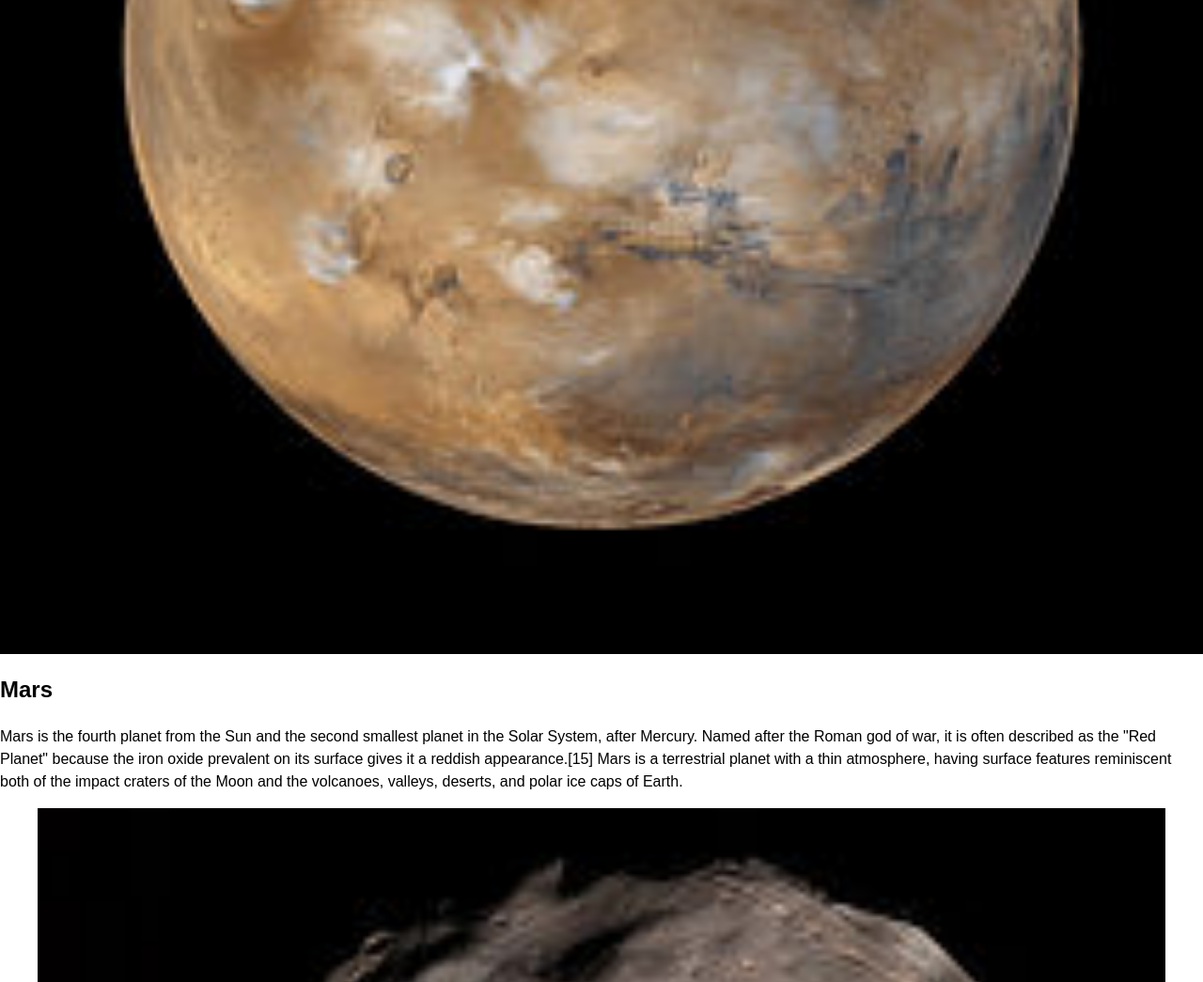
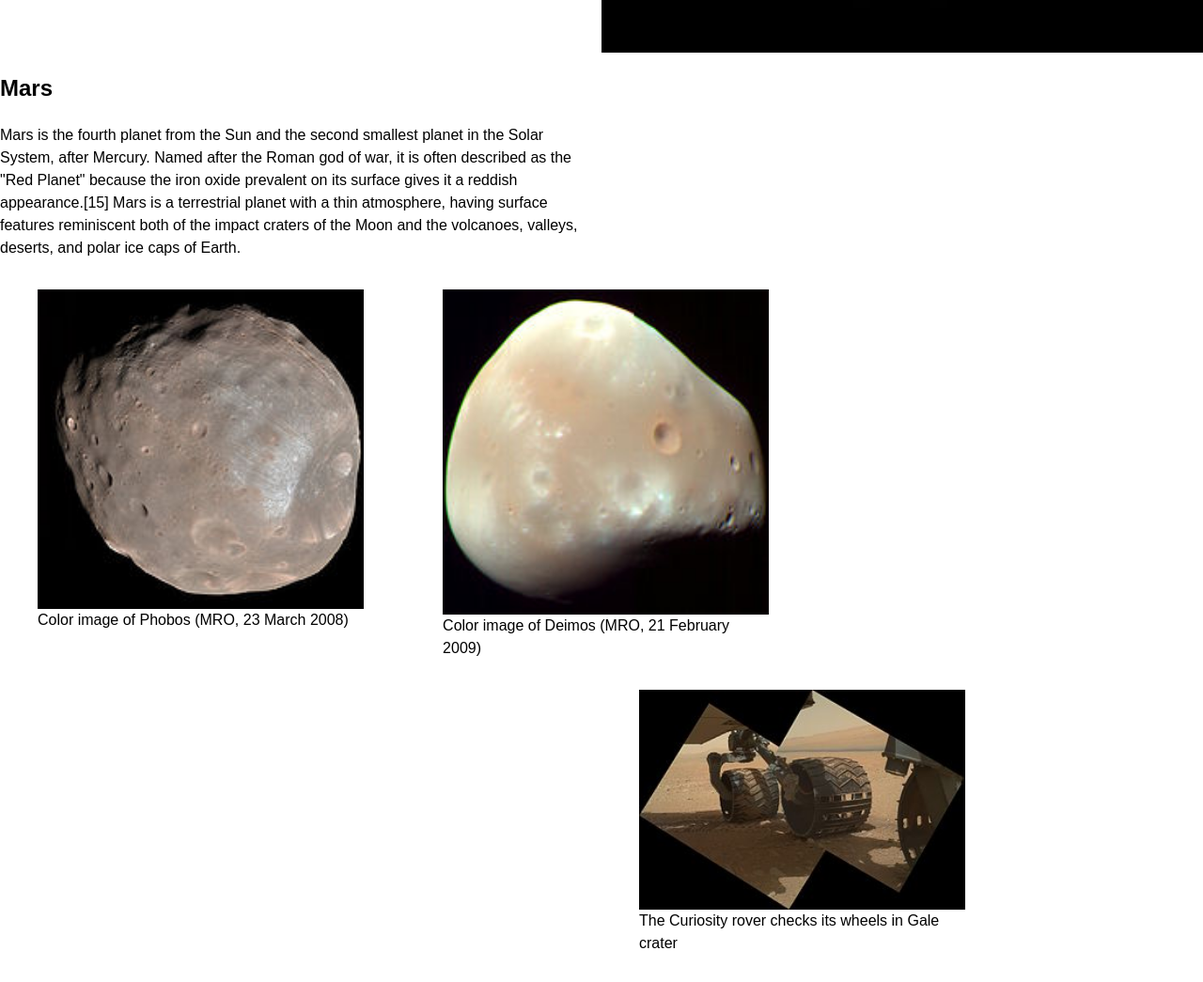
Before and after one commit to christianne-mcpartland/dsn1675-planet-website, a plain HTML site: page index.html in a window 1280 px wide. Shown: the part 640-1685 px from the top of the page at 94% size. Drawn offline with Linux system fonts and the light colour scheme.

Commit message:
Fixing divs and figures

```diff
--- a/index.html
+++ b/index.html
@@ -4,6 +4,7 @@
   <meta charset="utf-8">
   <title>Mars</title>
   <meta name="viewport" content="width=device-width,initial-scale=1">
+  <link href="css/grids.css" rel="stylesheet">
   <link href="css/main.css" rel="stylesheet">
 </head>
 <body>
@@ -20,36 +21,39 @@
         </nav>
     </div>
 
-    <div class="unit gutter unit-s-1 unit-m-1-2 unit-l-1-2">
-        <div class="unit gutter unit-s-1 unit-m-1 unit-l-1">
+    <div>
+        <div class="unit gutter unit-xs-1 unit-s-1 unit-m-1-2 unit-offset-l-1-2 unit-l-1-2">
             <img src="images/planetmars.jpg">
+        </div>
+
+        <div class="unit gutter unit-xs-1 unit-s-1 unit-m-1-2 unit-l-1-2">
+            <h2>Mars</h2>
+            <p class="paragraph">Mars is the fourth planet from the Sun and the second smallest planet in the Solar System, after Mercury. Named after the Roman god of war, it is often described as the "Red Planet" because the iron oxide prevalent on its surface gives it a reddish appearance.[15] Mars is a terrestrial planet with a thin atmosphere, having surface features reminiscent both of the impact craters of the Moon and the volcanoes, valleys, deserts, and polar ice caps of Earth.</p>
         </div>
     </div>
 
-    <div class="unit gutter unit-s-1 unit-m-1-2 unit-l-1-2">
     <div>
-            <h2>Mars</h2>
-            <p>Mars is the fourth planet from the Sun and the second smallest planet in the Solar System, after Mercury. Named after the Roman god of war, it is often described as the "Red Planet" because the iron oxide prevalent on its surface gives it a reddish appearance.[15] Mars is a terrestrial planet with a thin atmosphere, having surface features reminiscent both of the impact craters of the Moon and the volcanoes, valleys, deserts, and polar ice caps of Earth.</p>
-        </div>
-    </div>
-
-    <div class="grid">
+        <div class="gutter unit-xs-1 unit-s-1 unit-s-hidden unit-m-1-3 unit-l-1-3">
             <figure>
                 <img src="images/200px-Phobos_colour_2008.jpg">
                 <figcaption>Color image of Phobos (MRO, 23 March 2008)</figcaption>
             </figure>
+        </div>
 
+        <div class="unit gutter unit-xs-1 unit-s-1-2 unit-s-hidden unit-m-1-3 unit-l-1-3">
             <figure>
                 <img src="images/Deimos-MRO.jpg">
                 <figcaption>Color image of Deimos (MRO, 21 February 2009)</figcaption>
             </figure>
+        </div>
 
+        <div class="unit-xs-1 unit-s-1-2 unit-s-hidden unit-offset-s-1-2 unit-offset-s-0 unit-m-1-3 unit-l-1-3">
             <figure>
                 <img src="images/300px-PIA16134-Mars_Curiosity_Rover_Wheels.jpg">
                 <figcaption>The Curiosity rover checks its wheels in Gale crater</figcaption>
             </figure>
         </div>
-
+    </div>
 
 
 
```
Also changed, not shown: css/main.css (+5 -2 lines). Lines whose indentation alone changed are shown as unchanged.
